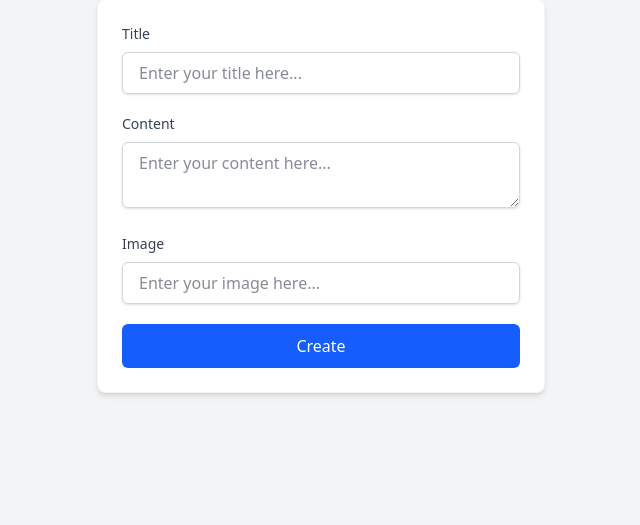
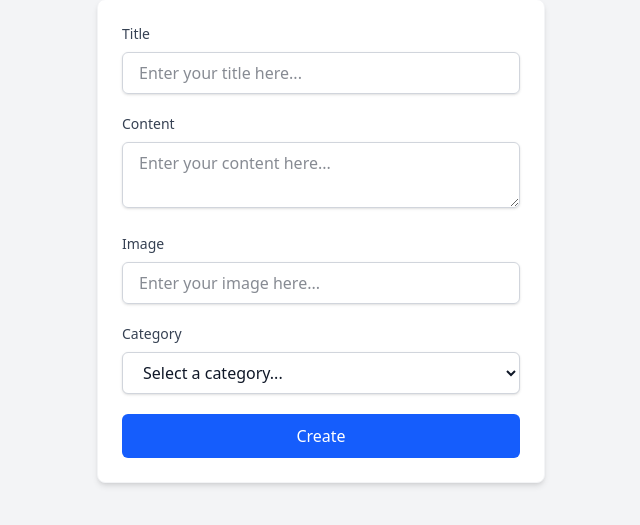
Before and after one commit to euginekardash/EchoRoom, a Laravel app: page /posts/create in a window 1280 px wide. Shown: the part 105-630 px from the top of the page, without its empty margins (319-959 px from the left). Run offline with Laravel 12, Linux system fonts and the light colour scheme; data that the repository does not hold is empty; style sheets or scripts are compiled from the project's sources.

Commit message:
add 'category' CRUD to inteface

```diff
--- a/app/Http/Controllers/PostController.php
+++ b/app/Http/Controllers/PostController.php
@@ -18,25 +18,31 @@ class PostController extends Controller
 
     public function create()
     {
-        return view('post.create', );
+        $categories = Category::all();
+        return view('post.create', compact('categories'));
     }
 
-    public function store(){
+    public function store()
+    {
         $data = request()->validate([
             'title' => 'string',
             'content' => 'string',
             'image' => 'string',
+            'category_id' => '',
         ]);
         Post::create($data);
         return redirect()->route('post.index');
     }
 
-    public function show(Post $post){
+    public function show(Post $post)
+    {
         return view('post.show', compact('post'));
     }
 
-    public function edit(Post $post){
-        return view('post.edit', compact('post'));
+    public function edit(Post $post)
+    {
+        $categories = Category::all();
+        return view('post.edit', compact('post', 'categories'));
     }
 
     public function update(Post $post)
@@ -45,12 +51,14 @@ class PostController extends Controller
             'title' => 'string',
             'content' => 'string',
             'image' => 'string',
+            'category_id' => '',
         ]);
         $post->update($data);
         return redirect()->route('post.show', $post->id);
     }
 
-    public function destroy(Post $post){
+    public function destroy(Post $post)
+    {
         $post->delete();
         return redirect()->route('post.index');
     }
--- a/app/Models/Post.php
+++ b/app/Models/Post.php
@@ -17,6 +17,6 @@ class Post extends Model
     }
 
     public function tags(){
-        return $this->belongsToMany(Tags::class, 'post_tags', 'post_id', 'tag_id');
+        return $this->belongsToMany(Tag::class, 'post_tags', 'post_id', 'tag_id');
     }
 }
--- a/resources/views/post/create.blade.php
+++ b/resources/views/post/create.blade.php
@@ -3,51 +3,49 @@
 @section('content')
     <div class="max-w-md mx-auto bg-white rounded-lg shadow-md p-6 border border-gray-100">
 
-        <form action="{{route('post.store')}}" method="POST">
+        <form action="{{ route('post.store') }}" method="POST">
             @csrf
             <div class="mb-5">
                 <label for="title" class="block text-sm font-medium text-gray-700 mb-2">
                     Title
                 </label>
-                <input
-                    type="text"
-                    id="title"
-                    name="title"
-                    placeholder="Enter your title here..."
-                    class="w-full px-4 py-2 border border-gray-300 rounded-md shadow-sm focus:ring-2 focus:ring-blue-500 focus:border-blue-500 outline-none transition-all text-gray-900"
-
-                >
+                <input type="text" id="title" name="title" placeholder="Enter your title here..."
+                    class="w-full px-4 py-2 border border-gray-300 rounded-md shadow-sm focus:ring-2 focus:ring-blue-500 focus:border-blue-500 outline-none transition-all text-gray-900">
             </div>
             <div class="mb-5">
                 <label for="content" class="block text-sm font-medium text-gray-700 mb-2">
                     Content
                 </label>
-                <textarea
-                    id="content"
-                    name="content"
-                    placeholder="Enter your content here..."
-                    class="w-full px-4 py-2 border border-gray-300 rounded-md shadow-sm focus:ring-2 focus:ring-blue-500 focus:border-blue-500 outline-none transition-all text-gray-900"
-
-                ></textarea>
+                <textarea id="content" name="content" placeholder="Enter your content here..."
+                    class="w-full px-4 py-2 border border-gray-300 rounded-md shadow-sm focus:ring-2 focus:ring-blue-500 focus:border-blue-500 outline-none transition-all text-gray-900"></textarea>
             </div>
             <div class="mb-5">
                 <label for="image" class="block text-sm font-medium text-gray-700 mb-2">
                     Image
                 </label>
-                <input
-                    type="text"
-                    id="image"
-                    name="image"
-                    placeholder="Enter your image here..."
-                    class="w-full px-4 py-2 border border-gray-300 rounded-md shadow-sm focus:ring-2 focus:ring-blue-500 focus:border-blue-500 outline-none transition-all text-gray-900"
-
-                >
+                <input type="text" id="image" name="image" placeholder="Enter your image here..."
+                    class="w-full px-4 py-2 border border-gray-300 rounded-md shadow-sm focus:ring-2 focus:ring-blue-500 focus:border-blue-500 outline-none transition-all text-gray-900">
+            </div>
+            <div class="mb-5">
+                <label for="category_id" class="block text-sm font-medium text-gray-700 mb-2">
+                    Category
+                </label>
+                <select id="category_id" name="category_id"
+                    class="w-full px-4 py-2 border border-gray-300 rounded-md shadow-sm focus:ring-2 focus:ring-blue-500 focus:border-blue-500 outline-none transition-all text-gray-900 bg-white">
+                    <option value="" disabled {{ old('category_id') ? '' : 'selected' }}>Select a category...</option>
+                    @foreach ($categories as $category)
+                        <option value="{{ $category->id }}" {{ old('category_id') == $category->id ? 'selected' : '' }}>
+                            {{ $category->title }}
+                        </option>
+                    @endforeach
+                </select>
+                @error('category_id')
+                    <p class="mt-1 text-sm text-red-600">{{ $message }}</p>
+                @enderror
             </div>
 
-            <button
-                type="submit"
-                class="w-full bg-blue-600 hover:bg-blue-700 text-white font-medium py-2.5 px-4 rounded-md transition-colors focus:ring-2 focus:ring-blue-500 focus:ring-offset-2"
-            >
+            <button type="submit"
+                class="w-full bg-blue-600 hover:bg-blue-700 text-white font-medium py-2.5 px-4 rounded-md transition-colors focus:ring-2 focus:ring-blue-500 focus:ring-offset-2">
                 Create
             </button>
         </form>
```
Also changed, not shown: resources/views/post/edit.blade.php (+27 -27 lines).
